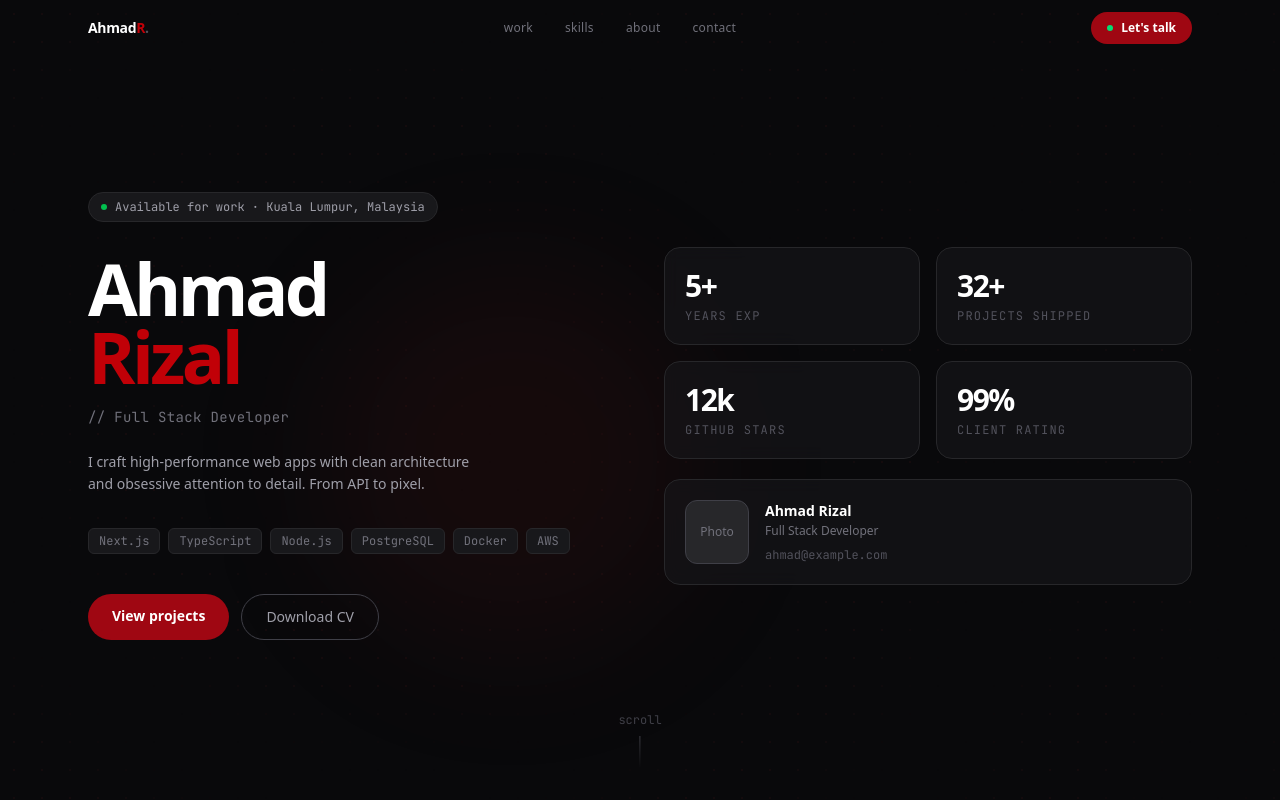
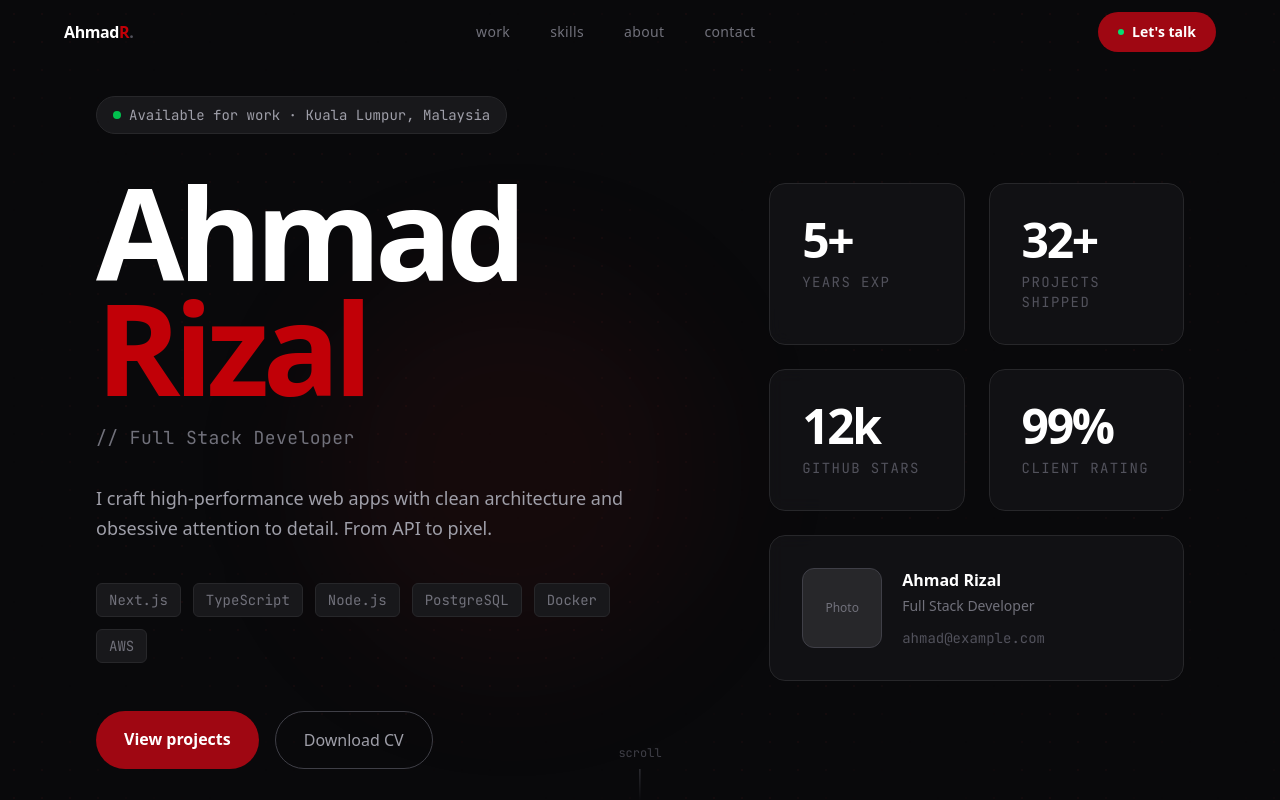
Before and after one commit to LianKang128/LKang, a Next.js app: page / in a window 1280 px wide. Shown: the top 800 px of the page. Built offline with nearby package versions, Linux system fonts and the light colour scheme.

Commit message:
full sized

```diff
--- a/src/app/globals.css
+++ b/src/app/globals.css
@@ -5,6 +5,13 @@
 :root {
   --font-display: var(--font-syne), system-ui, sans-serif;
   --font-mono: var(--font-mono), "Courier New", monospace;
+}
+
+html,
+body {
+  width: 100%;
+  min-height: 100%;
+  margin: 0;
 }
 
 html {
@@ -17,6 +24,11 @@ body {
   color: #e8e8e8;
   -webkit-font-smoothing: antialiased;
   -moz-osx-font-smoothing: grayscale;
+  overflow-x: hidden;
+}
+
+body > div {
+  min-height: 100vh;
 }
 
 /* Custom scrollbar */
--- a/src/app/page.tsx
+++ b/src/app/page.tsx
@@ -8,7 +8,7 @@ import Footer from "@/components/Footer";
 
 export default function Home() {
   return (
-    <main className="bg-zinc-950 min-h-screen">
+    <main className="min-h-screen w-full bg-zinc-950">
       <Navbar />
       <Hero />
       <Projects />
--- a/src/components/Hero.tsx
+++ b/src/components/Hero.tsx
@@ -52,7 +52,7 @@ export default function Hero() {
   return (
     <section
       id="about"
-      className="relative min-h-screen bg-zinc-950 flex flex-col justify-center overflow-hidden"
+      className="relative flex min-h-screen flex-col justify-center overflow-hidden bg-zinc-950"
     >
       {/* Animated dot grid background */}
       <canvas
@@ -63,55 +63,56 @@ export default function Hero() {
       {/* Red glow blob */}
       <div className="absolute top-1/3 left-1/4 w-96 h-96 bg-red-900/10 rounded-full blur-3xl pointer-events-none" />
 
-      <div className="relative max-w-6xl mx-auto px-6 pt-24 pb-16 w-full">
-        <div className="grid md:grid-cols-2 gap-12 items-center">
+      <div className="relative mx-auto flex min-h-screen w-full max-w-[1800px] items-center px-6 pb-16 pt-24 sm:px-10 lg:px-16 xl:px-24">
+        <div className="grid w-full items-center gap-12 md:grid-cols-[1.15fr_0.85fr] lg:gap-20 xl:gap-28">
 
           {/* LEFT — identity */}
           <div>
             {/* Status pill */}
-            <div className="inline-flex items-center gap-2 bg-zinc-900 border border-zinc-800 rounded-full px-3 py-1.5 mb-8">
-              <span className="w-1.5 h-1.5 rounded-full bg-green-500 animate-pulse" />
-              <span className="text-xs text-zinc-400 font-mono">
+            <div className="mb-8 inline-flex items-center gap-2 rounded-full border border-zinc-800 bg-zinc-900 px-4 py-2 lg:mb-10">
+              <span className="h-2 w-2 rounded-full bg-green-500 animate-pulse" />
+              <span className="font-mono text-xs text-zinc-400 lg:text-sm">
                 {personal.available ? "Available for work" : "Not available"} · {personal.location}
               </span>
             </div>
 
-            <h1 className="text-5xl md:text-6xl lg:text-7xl font-black text-white leading-[0.95] tracking-tighter mb-4">
+            <h1 className="mb-5 text-6xl font-black leading-[0.9] tracking-tighter text-white sm:text-7xl md:text-8xl xl:text-9xl 2xl:text-[10rem]">
               {personal.name.split(" ")[0]}
               <br />
               <span className="text-red-700">{personal.name.split(" ")[1]}</span>
             </h1>
 
-            <p className="font-mono text-zinc-500 text-sm mb-6 tracking-wide">
-              // {personal.role}
+            <p className="mb-8 font-mono text-base tracking-wide text-zinc-500 lg:text-lg">
+              {"// "}
+              {personal.role}
             </p>
 
-            <p className="text-zinc-400 text-sm leading-relaxed max-w-sm mb-8">
+            <p className="mb-10 max-w-2xl text-base leading-relaxed text-zinc-400 lg:text-lg">
               {personal.tagline}
             </p>
 
             {/* Tech stack pills */}
-            <div className="flex flex-wrap gap-2 mb-10">
+            <div className="mb-12 flex max-w-2xl flex-wrap gap-3">
               {techStack.map((t) => (
                 <span
                   key={t}
-                  className="text-xs font-mono bg-zinc-900 border border-zinc-800 text-zinc-500 px-2.5 py-1 rounded-md hover:border-red-800/50 hover:text-zinc-300 transition-colors"
+                  className="rounded-md border border-zinc-800 bg-zinc-900 px-3 py-1.5 font-mono text-xs text-zinc-500 transition-colors hover:border-red-800/50 hover:text-zinc-300 lg:text-sm"
                 >
                   {t}
                 </span>
               ))}
             </div>
 
-            <div className="flex gap-3">
+            <div className="flex flex-wrap gap-4">
               <a
                 href="#work"
-                className="bg-red-800 hover:bg-red-700 text-white text-sm font-semibold px-6 py-3 rounded-full transition-colors"
+                className="rounded-full bg-red-800 px-7 py-4 text-base font-semibold text-white transition-colors hover:bg-red-700"
               >
                 View projects
               </a>
               <a
                 href="/resume.pdf"
-                className="border border-zinc-700 hover:border-zinc-500 text-zinc-400 hover:text-white text-sm px-6 py-3 rounded-full transition-colors"
+                className="rounded-full border border-zinc-700 px-7 py-4 text-base text-zinc-400 transition-colors hover:border-zinc-500 hover:text-white"
               >
                 Download CV
               </a>
@@ -119,17 +120,17 @@ export default function Hero() {
           </div>
 
           {/* RIGHT — stats */}
-          <div className="flex flex-col gap-5">
-            <div className="grid grid-cols-2 gap-4">
+          <div className="flex flex-col gap-5 lg:gap-6">
+            <div className="grid grid-cols-2 gap-4 lg:gap-6">
               {stats.map((s) => (
                 <div
                   key={s.label}
-                  className="bg-zinc-900/60 border border-zinc-800 rounded-2xl p-5 backdrop-blur-sm"
+                  className="rounded-2xl border border-zinc-800 bg-zinc-900/60 p-6 backdrop-blur-sm xl:p-8"
                 >
-                  <p className="text-3xl font-black text-white tracking-tighter">
+                  <p className="text-4xl font-black tracking-tighter text-white xl:text-5xl">
                     {s.value}
                   </p>
-                  <p className="text-xs text-zinc-600 mt-1 uppercase tracking-widest font-mono">
+                  <p className="mt-2 font-mono text-xs uppercase tracking-widest text-zinc-600 lg:text-sm">
                     {s.label}
                   </p>
                 </div>
@@ -137,15 +138,15 @@ export default function Hero() {
             </div>
 
             {/* Profile photo placeholder */}
-            <div className="bg-zinc-900/60 border border-zinc-800 rounded-2xl p-5 backdrop-blur-sm flex items-center gap-4">
-              <div className="w-16 h-16 rounded-xl bg-zinc-800 border border-zinc-700 flex items-center justify-center text-zinc-500 text-xs shrink-0">
+            <div className="flex items-center gap-5 rounded-2xl border border-zinc-800 bg-zinc-900/60 p-6 backdrop-blur-sm xl:p-8">
+              <div className="flex h-20 w-20 shrink-0 items-center justify-center rounded-xl border border-zinc-700 bg-zinc-800 text-xs text-zinc-500">
                 {/* Replace with: <Image src="/profile.jpg" alt="..." width={64} height={64} className="rounded-xl object-cover" /> */}
                 Photo
               </div>
               <div>
-                <p className="text-white font-semibold text-sm">{personal.name}</p>
-                <p className="text-zinc-500 text-xs mt-0.5">{personal.role}</p>
-                <p className="text-zinc-600 text-xs mt-2 font-mono">{personal.email}</p>
+                <p className="text-base font-semibold text-white">{personal.name}</p>
+                <p className="mt-1 text-sm text-zinc-500">{personal.role}</p>
+                <p className="mt-3 font-mono text-sm text-zinc-600">{personal.email}</p>
               </div>
             </div>
           </div>
--- a/src/components/Navbar.tsx
+++ b/src/components/Navbar.tsx
@@ -23,9 +23,9 @@ export default function Navbar() {
           : "bg-transparent"
       }`}
     >
-      <div className="max-w-6xl mx-auto px-6 h-14 flex items-center justify-between">
+      <div className="mx-auto flex h-16 w-full max-w-[1800px] items-center justify-between px-6 sm:px-10 lg:px-16">
         {/* Logo */}
-        <a href="#" className="font-bold text-white text-sm tracking-tight">
+        <a href="#" className="text-base font-bold tracking-tight text-white">
           {personal.name.split(" ")[0]}
           <span className="text-red-700">
             {personal.name.split(" ")[1]?.[0]}
@@ -34,12 +34,12 @@ export default function Navbar() {
         </a>
 
         {/* Desktop nav */}
-        <nav className="hidden md:flex items-center gap-8">
+        <nav className="hidden items-center gap-10 md:flex">
           {links.map((l) => (
             <a
               key={l}
               href={`#${l.toLowerCase()}`}
-              className="text-xs text-zinc-500 hover:text-white transition-colors tracking-wide"
+              className="text-sm tracking-wide text-zinc-500 transition-colors hover:text-white"
             >
               {l.toLowerCase()}
             </a>
@@ -49,7 +49,7 @@ export default function Navbar() {
         {/* CTA */}
         <a
           href={`mailto:${personal.email}`}
-          className="hidden md:flex items-center gap-2 bg-red-800 hover:bg-red-700 text-white text-xs font-semibold px-4 py-2 rounded-full transition-colors"
+          className="hidden items-center gap-2 rounded-full bg-red-800 px-5 py-2.5 text-sm font-semibold text-white transition-colors hover:bg-red-700 md:flex"
         >
           <span className="w-1.5 h-1.5 rounded-full bg-green-400 animate-pulse" />
           Let&apos;s talk
```
